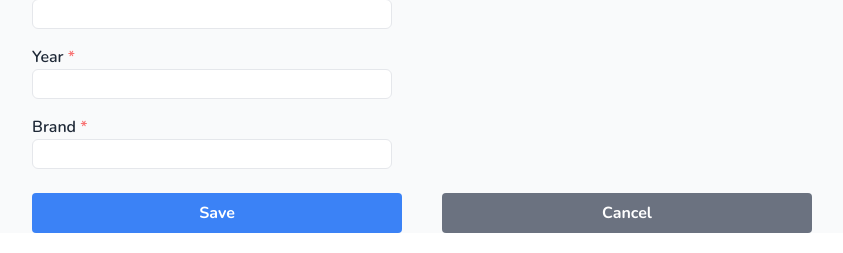
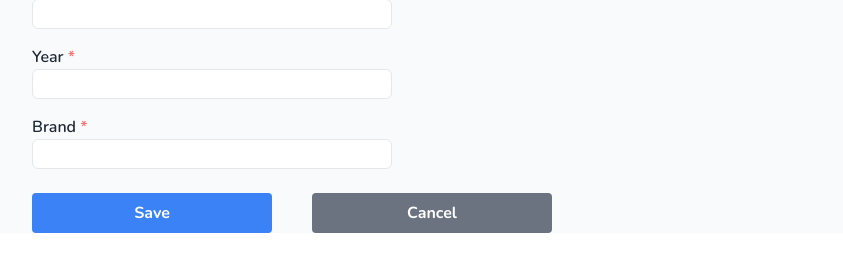
Before and after one commit to Angeline16/angelineCapstone, a PHP site: page /components/add.php in a window 1280 px wide. Shown: the part 666-919 px from the top of the page, without its empty margins (248-1091 px from the left). Run offline with PHP 8.4, Linux system fonts and the light colour scheme; some libraries are stand-ins or nearby versions.

Commit message:
new updates

```diff
--- a/components/add.php
+++ b/components/add.php
@@ -152,7 +152,7 @@ include ("../php/connection.php");
                     </div>
                 </div>
 
-                <div class="flex justify-between items-center gap-10 mx-10 mb-5 sm:w-3/4">
+                <div class="flex justify-between items-center gap-10 mx-10 mb-5 sm:w-1/2">
                     <button type="submit"
                         class="bg-blue-500 hover:bg-blue-700 text-white font-bold w-1/2 py-2 px-4 rounded">
                         Save
```
